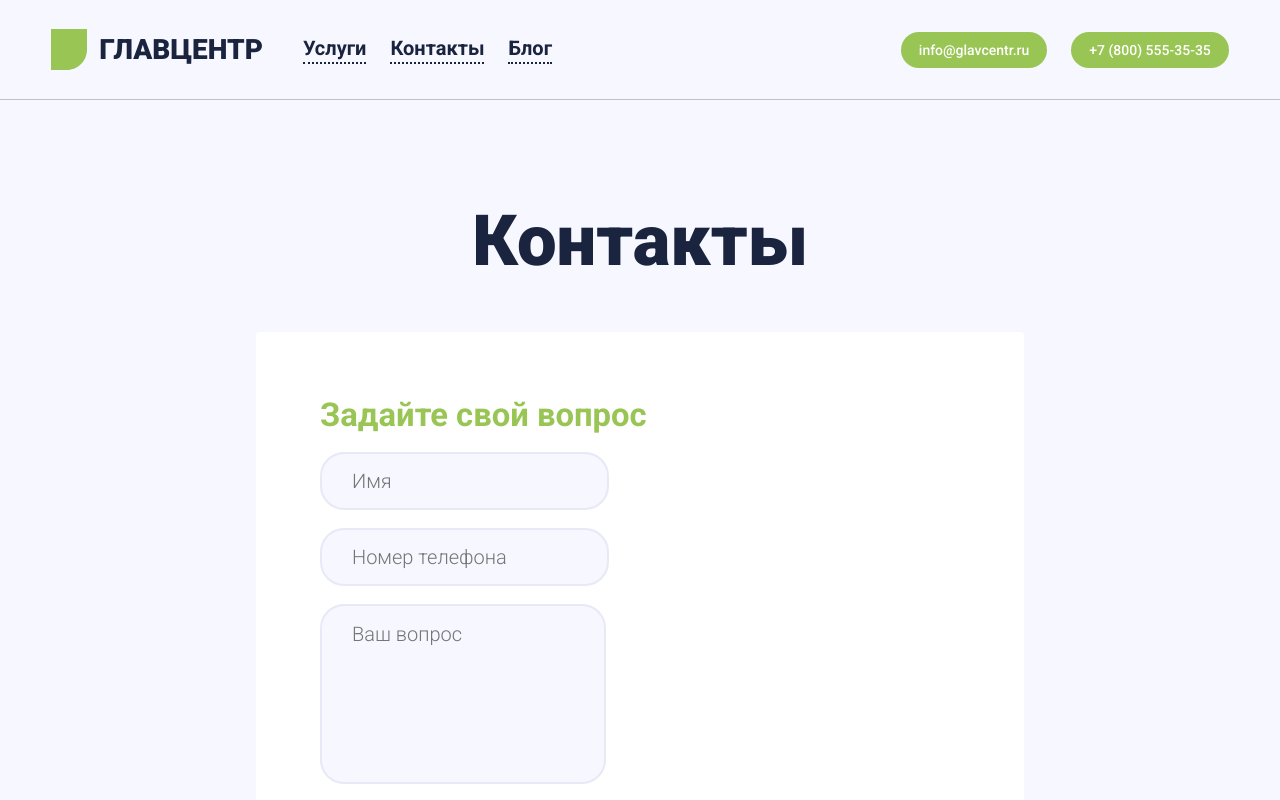
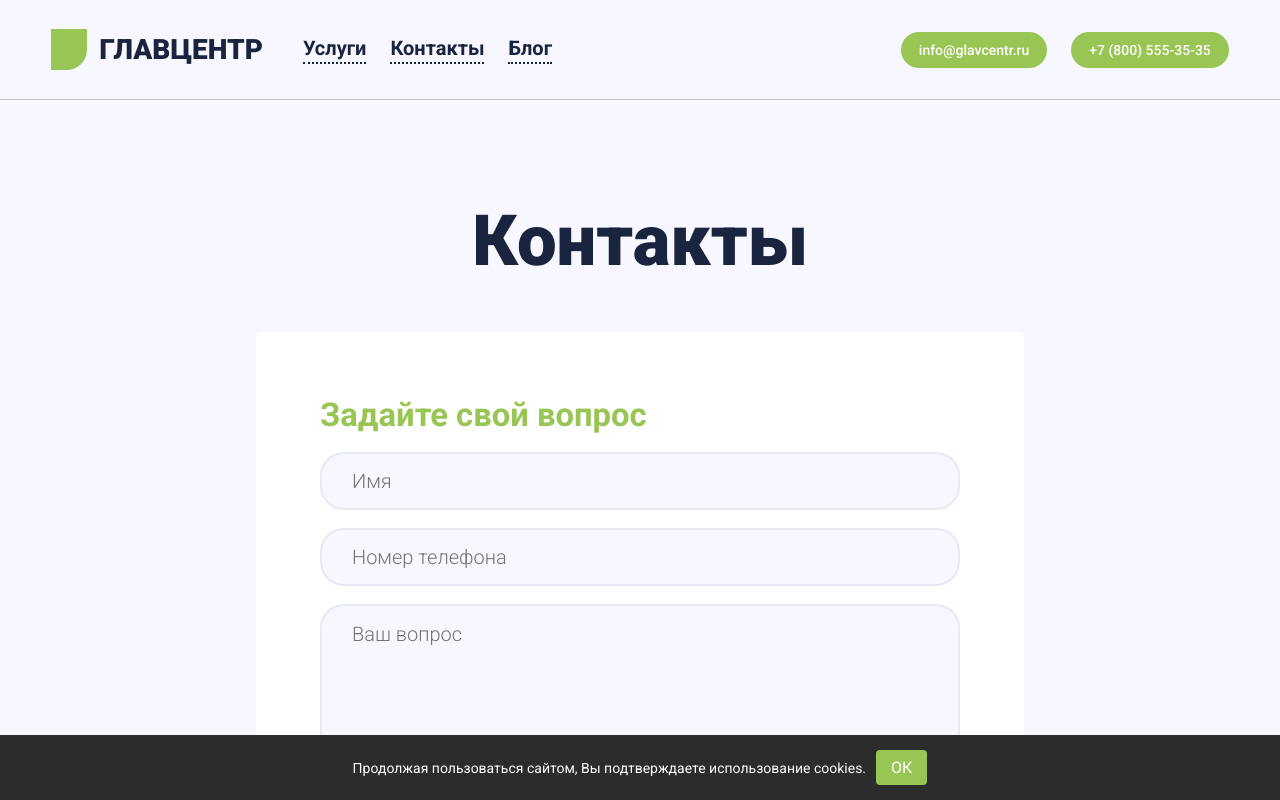
Before and after one commit to sbb45/GlavCenter-Full, a Next.js app in the folder GlavCenter/: page /contacts in a window 1280 px wide. Shown: the top 800 px of the page. Built offline with nearby package versions, Linux system fonts and the light colour scheme; no server answers.

Commit message:
Часть доработок из нового этапа

```diff
--- a/GlavCenter/src/app/contacts/page.styled.tsx
+++ b/GlavCenter/src/app/contacts/page.styled.tsx
@@ -60,6 +60,9 @@ export const ContactForm = styled.form`
     }
     @media (max-width: 1300px) {
         order: 1;
+        div{
+            width: 100%;
+        }
     }
     @media (max-width: 500px) {
         padding: 1.5rem 1rem;
--- a/GlavCenter/src/app/layout.tsx
+++ b/GlavCenter/src/app/layout.tsx
@@ -1,9 +1,11 @@
 import type { Metadata } from "next";
 import { Roboto } from "next/font/google";
+import Script from "next/script"; // 👈 добавили
 import "../styles/reset.css";
 import Header from "@/components/controlls/Header";
 import Footer from "@/components/controlls/Footer";
 import ModalProvider from "@/providers/ModalProvider";
+import StartupLoading from "@/providers/LoadingProvider";
 import Modal from "@/components/other/Modal";
 
 const RobotoFont = Roboto({
@@ -18,7 +20,7 @@ export const metadata: Metadata = {
     description:
         "ГлавЦентр — услуги по банкротству физических лиц. Мы помогаем списывать долги, сохранять имущество и решать финансовые проблемы. Более 20 000 счастливых клиентов.",
     creator: "ГлавЦентр",
-    metadataBase: new URL('https://glavcentr.ru'),
+    metadataBase: new URL("https://glavcentr.ru"),
     publisher: "ГлавЦентр",
     keywords:
         "банкротство, физические лица, долги, списание долгов, юридические услуги, помощь в банкротстве, финансовые проблемы, юристы",
@@ -55,9 +57,9 @@ export const metadata: Metadata = {
     },
 };
 
-
 import { fetchKeystoneSafe } from "@/lib/keystone";
 import { DEFAULT_HEADER, DEFAULT_FOOTER } from "@/lib/defaultData";
+import CookieConsentProvider from "@/providers/CookieConsentProvider";
 
 async function fetchInformation() {
     const query = `
@@ -78,20 +80,57 @@ async function fetchInformation() {
     return result.component;
 }
 
-// Async RootLayout с безопасным fetch данных
 export default async function RootLayout({ children }: { children: React.ReactNode }) {
     const info = await fetchInformation();
-    console.log(info);
 
     return (
         <html lang="ru">
         <body className={RobotoFont.variable}>
         <ModalProvider>
-            <Header info={info?.content?.header} />
-            {children}
-            <Footer info={info?.content?.footer} />
-            <Modal />
+            <CookieConsentProvider>
+                <StartupLoading />
+                <Header info={info?.content?.header} />
+                {children}
+                <Footer info={info?.content?.footer} />
+                <Modal />
+            </CookieConsentProvider>
         </ModalProvider>
+
+        {/* Яндекс.Метрика */}
+        <Script id="yandex-metrika" strategy="afterInteractive">
+            {`
+                        (function(m,e,t,r,i,k,a){
+                            m[i]=m[i]||function(){(m[i].a=m[i].a||[]).push(arguments)};
+                            m[i].l=1*new Date();
+                            for (var j = 0; j < document.scripts.length; j++) {
+                                if (document.scripts[j].src === r) { return; }
+                            }
+                            k=e.createElement(t),
+                            a=e.getElementsByTagName(t)[0],
+                            k.async=1,
+                            k.src=r,
+                            a.parentNode.insertBefore(k,a)
+                        })(window, document,'script','https://mc.yandex.ru/metrika/tag.js', 'ym');
+
+                        ym(104008354, 'init', {
+                            ssr:true,
+                            webvisor:true,
+                            clickmap:true,
+                            ecommerce:"dataLayer",
+                            accurateTrackBounce:true,
+                            trackLinks:true
+                        });
+                    `}
+        </Script>
+        <noscript>
+            <div>
+                <img
+                    src="https://mc.yandex.ru/watch/104008354"
+                    style={{ position: "absolute", left: "-9999px" }}
+                    alt=""
+                />
+            </div>
+        </noscript>
         </body>
         </html>
     );
--- a/GlavCenter/src/components/controlls/Footer.tsx
+++ b/GlavCenter/src/components/controlls/Footer.tsx
@@ -62,6 +62,9 @@ const FooterInfoBlock = styled.div`
         font-weight: 400;
         font-size: 18px;
     }
+    a{
+        color: ${lightTextColor};
+    }
 `
 const FooterLine = styled.hr`
     width: 100%;
--- a/GlavCenter/src/components/controlls/HeaderLinks.tsx
+++ b/GlavCenter/src/components/controlls/HeaderLinks.tsx
@@ -44,6 +44,9 @@ const HeaderLinks = ({footer}: {footer?:boolean}) => {
                 <Link href='/services'>Услуги</Link>
                 <Link href='/contacts'>Контакты</Link>
                 <Link href='/blog'>Блог</Link>
+                {footer ? (
+                    <Link target="_blank" href='https://docs.google.com/document/d/1fmczwk_G4J-nUB6SjF5SQCzy2Kcb68Hvb43EjF2hE_Y/edit?tab=t.0#heading=h.445wxmcfzj8q'>Политика конфиденциальности</Link>
+                ): null}
             </Links>
         </WrapperLinks>
     );
--- a/GlavCenter/src/components/main/calculator/Calculator.tsx
+++ b/GlavCenter/src/components/main/calculator/Calculator.tsx
@@ -25,7 +25,7 @@ const WrapperCalculator = styled.form`
         margin-top: 12px;
     }
     @media (max-width: 700px) {
-        margin-bottom: 64px;
+        margin-bottom: 24px;
     }
     @media (max-width: 560px) {
         width: 100vw;
--- /dev/null
+++ b/GlavCenter/src/components/other/Loading.tsx
@@ -0,0 +1,44 @@
+import React from 'react';
+import styled, {keyframes} from "styled-components";
+import {whiteColor} from "@/styles/colors";
+
+const hidden = keyframes`
+  0% {
+    opacity: 1;
+  }
+    80%{
+        opacity: 1;
+    }
+  100% {
+    opacity: 0;
+  }
+`;
+
+const Window = styled.div`
+    position: fixed;
+    overflow: hidden;
+    top: 0;
+    left: 0;
+    right: 0;
+    bottom: 0;
+    background-color: ${whiteColor};
+    z-index: 9999;
+    display: flex;
+    justify-content: center;
+    align-items: center;
+    animation: ${hidden} 1s linear forwards;
+    will-change: opacity;
+`
+
+const Loading = () => {
+    return (
+        <Window>
+            <svg width="300" height="300" viewBox="0 0 32 36" fill="none" xmlns="http://www.w3.org/2000/svg">
+                <path d="M0 0H32V18C32 27.9411 23.9411 36 14 36H0V0Z" fill="#98c554"/>
+            </svg>
+
+        </Window>
+    );
+};
+
+export default Loading;
--- a/GlavCenter/src/hooks/useCalculatorConfig.ts
+++ b/GlavCenter/src/hooks/useCalculatorConfig.ts
@@ -29,12 +29,12 @@ const DEFAULT_CONFIG: CalculatorConfig = {
     paymentMax: 40000,
     overdueOptions: ["<1 месяца", ">1 месяца", ">6 месяцев", ">1 года", "Плачу вовремя"],
     whoOwesOptions: ["МФО", "Штрафы", "Налоги", "Банки", "ЖКХ", "Другой вариант"],
-    submitButtonText: 'Расчитать стоимость',
+    submitButtonText: 'Узнать результат',
     modalTitle: 'Поздравляем!',
     modalSubtitle: 'Вы сможете списать свои задолженности по закону',
     modalDescription: 'Наш специалист расскажет подробности по телефону',
     modalInstruction: 'От вас потребуется Номер телефона и Имя',
-    modalSubmitText: 'Отправить заявку'
+     modalSubmitText: 'Отправить заявку'
 };
 
 export function useCalculatorConfig() {
--- /dev/null
+++ b/GlavCenter/src/providers/CookieConsentProvider.tsx
@@ -0,0 +1,74 @@
+'use client'
+import React, {createContext, useEffect, useState} from 'react';
+import styled from "styled-components";
+import {primaryColor, primaryHoverColor} from "@/styles/colors";
+
+type CookieConsent = {
+    accepted: boolean;
+    acceptCookie: ()=>void;
+}
+
+const CookieConsentContext = createContext<CookieConsent | undefined>(undefined);
+
+const CookieConsentProvider: React.FC<{ children: React.ReactNode }> = ({ children }) => {
+    const [accepted, setAccepted] = useState(false);
+
+    useEffect(() => {
+        const localAccepted = localStorage.getItem('cookiesAccepted');
+        if(localAccepted==='true') setAccepted(true);
+    }, [])
+    const acceptCookie = () => {
+        localStorage.setItem('cookiesAccepted', "true");
+        setAccepted(true)
+    }
+
+
+    return (
+        <CookieConsentContext.Provider value={{ accepted, acceptCookie }}>
+            {children}
+            {!accepted && (
+                <Banner>
+                    <Message>Продолжая пользоваться сайтом, Вы подтверждаете использование cookies.</Message>
+                    <Button onClick={acceptCookie}>ОК</Button>
+                </Banner>
+            )}
+        </CookieConsentContext.Provider>
+    );
+};
+
+export default CookieConsentProvider;
+
+const Banner = styled.div`
+  position: fixed;
+  bottom: 0;
+  left: 0;
+  right: 0;
+  background: #2c2c2c;
+  color: #fff;
+  padding: 15px;
+  text-align: center;
+  display: flex;
+  justify-content: center;
+  align-items: center;
+  gap: 10px;
+  z-index: 1000;
+`;
+
+const Message = styled.p`
+  margin: 0;
+  font-size: 14px;
+`;
+
+const Button = styled.button`
+  background: ${primaryColor};
+  border: none;
+  padding: 8px 15px;
+  color: white;
+  cursor: pointer;
+  border-radius: 4px;
+  transition: background 0.3s;
+
+  &:hover {
+    background: ${primaryHoverColor};
+  }
+`;
--- /dev/null
+++ b/GlavCenter/src/providers/LoadingProvider.tsx
@@ -0,0 +1,18 @@
+'use client'
+import Loading from "@/components/other/Loading";
+import {useEffect, useState} from "react";
+
+
+export default function StartupLoading() {
+    const [visible, setVisible] = useState(true);
+
+    useEffect(() => {
+        document.body.style.overflowY = "none";
+        const t = setTimeout(()=> setVisible(false), 1000);
+        return () => clearTimeout(t);
+    }, []);
+
+    if(!visible) return null;
+
+    return <Loading />
+}
```
Also changed, not shown: GlavCenter/src/app/blog/[slug]/page.styled.tsx (+5 -3 lines), GlavCenter/src/components/main/CalculatorSection.tsx (+13 -5 lines), GlavCenter/src/components/main/calculator/RadioButtons.tsx (+0 -8 lines), 1 other file (tests, documents, lock files or other folders).
